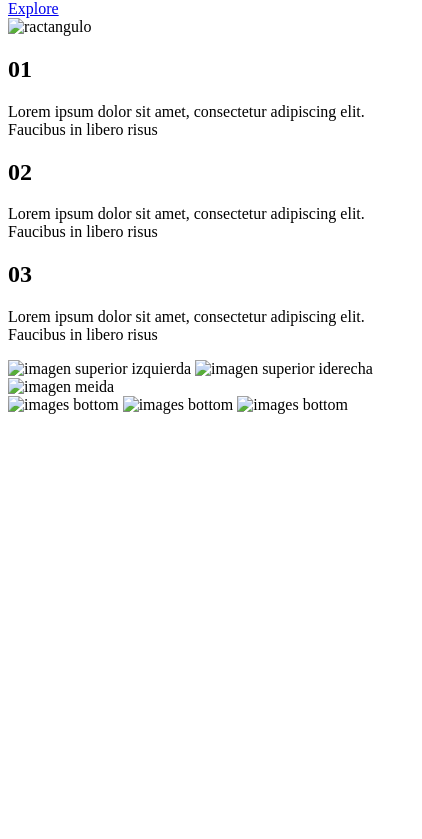
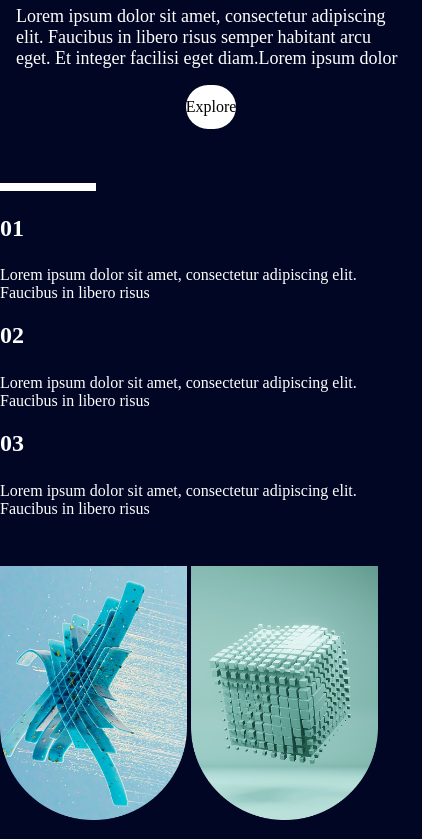
Before and after one commit to melokaso1/landing-pages, a plain HTML site: page pagina_22/index.html in a window 390 px wide. Shown: the part 191-1030 px from the top of the page, 422 px wide, since content can reach past the window. Before the commit the page ends 844 px from the top, so only its background shows below. Drawn offline with Linux system fonts and the light colour scheme.

Commit message:
feat: :sparkles: estilos y responsive, tambien imagenes

```diff
--- /dev/null
+++ b/pagina_22/css/style.css
@@ -0,0 +1,288 @@
+/* estilos globales */
+body {
+    background-color: #010625;
+    display: flex;
+    flex-direction: column;
+    color: #ffffff;
+    margin: 0;
+}
+
+/* sección texto principal */
+.text-primary {
+    display: flex;
+    flex-direction: column;
+    justify-content: center;
+    align-items: center;
+    position: absolute;
+    left: 104px;
+    top: 133px;
+    width: 512px;
+    height: 560px;
+    gap: 40px;
+}
+
+/* título principal */
+h1 {
+    margin: 0;
+    padding: 0;
+    font-size: 88px;
+}
+
+/* párrafo principal */
+.parrafo p {
+    width: 542px;
+    height: 96px;
+    font-size: 24px;
+    margin: 0 ;
+    position: absolute;
+    left: 0px;
+    top: 358px;
+}
+
+/* título secundario */
+.title-primary {
+    width: 405px;
+    height: 318px;
+    font-size: 88px;
+    position: absolute;
+    left: 0px;
+    top: 0px;
+}
+
+/* botón principal */
+.bottom a {
+    width: 190px;
+    height: 66px;
+    background: #ffffff;
+    border-radius: 36px;
+    padding:0px 16px;
+    border: none;
+    color: rgb(0, 0, 0);
+    font-size: 28px;
+    display: flex;
+    align-items: center;
+    justify-content: center;
+    position: absolute;
+    left:0px;
+    top: 494px;
+    gap: 10px;
+    text-decoration: none;
+}
+
+/* sección texto secundario */
+.text-second {
+    width: 456px;
+    height: 464px;
+    position: absolute;
+    left: 878px;
+    top: 597px;
+    gap: 40px;
+}
+
+/* rectángulo decorativo */
+.rectangulo {
+    width: 96px;
+    height: 8px;
+}
+
+/* títulos secundarios */
+h2 {
+    width: 38px;
+    height: 32px;
+    font-size: 32px;
+}
+
+/* frames de texto */
+.frame1, .frame2 , .frame3 {
+    width: 456px;
+    height: 122px;
+    position: absolute;
+    top: 48px;
+    font-size: 24px;
+}
+
+.frame2{
+    position: absolute;
+    top: 200px;
+}
+
+.frame3 {
+    position: absolute;
+    top: 352px;
+}
+
+/* imágenes superiores */
+.imagen-top {
+    width: 732px;
+    height: 500px;
+    position: absolute;
+    left: 646px;
+    top: 0px;
+}
+
+.top-left {
+    width: 348px;
+    height: 473px;
+}
+
+.top-rigth {
+    width: 384px;
+    height: 473px;
+    position: absolute;
+    left: 384px;
+}
+
+/* imagen media */
+.imagen-media {
+    width: 676px;
+    height: 304px;
+    position: absolute;
+    left: 64px;
+    top: 757px;
+}
+
+/* imágenes inferiores */
+.images-bottom {
+    display: flex;
+    flex-direction: row;
+    gap: 24px;
+    width: 1284px;
+    height: 260px;
+    position: absolute;
+    left: 64px;
+    top: 1133px;
+}
+
+.images-bottom1 {
+    width: 412px;
+    height: 260px;
+}
+
+.images-bottom2 {
+    width: 412px;
+    height: 260px;
+    position: absolute;
+    left: 436px;
+}
+
+.images-bottom3 {
+    width: 412px;
+    height: 260px;
+    position: absolute;
+    left: 872px;
+}
+
+/* media queries para responsividad */
+@media (max-width: 768px) {
+    body {
+        flex-direction: column;
+    }
+    .text-primary {
+        position: relative;
+        left: auto;
+        top: auto;
+        width: 100%;
+        height: auto;
+        gap: 16px;
+        padding: 1rem;
+    }
+    .parrafo p {
+        position: relative;
+        left: auto;
+        top: auto;
+        width: 100%;
+        height: auto;
+        font-size: 20px;
+    }
+    .title-primary {
+        position: relative;
+        left: auto;
+        top: auto;
+        width: 100%;
+        height: auto;
+        font-size: 48px;
+    }
+    .bottom a {
+        position: relative;
+        left: auto;
+        top: auto;
+        width: 100%;
+        height: auto;
+        font-size: 18px;
+        padding: 0.8rem 0;
+    }
+    .text-second {
+        position: relative;
+        left: auto;
+        top: auto;
+        width: 100%;
+        height: auto;
+        margin-top: 2rem;
+        gap: 16px;
+    }
+    .frame1, .frame2, .frame3 {
+        position: relative;
+        top: auto;
+        width: 100%;
+        height: auto;
+        font-size: 18px;
+    }
+    .imagen-top {
+        position: relative;
+        left: auto;
+        top: auto;
+        width: 100%;
+        height: auto;
+        margin-top: 2rem;
+    }
+    .top-left, .top-rigth {
+        position: relative;
+        left: auto;
+        width: 48%;
+        height: auto;
+        margin-bottom: 1rem;
+    }
+    .imagen-media {
+        position: relative;
+        left: auto;
+        top: auto;
+        width: 100%;
+        height: auto;
+        margin-top: 2rem;
+    }
+    .images-bottom {
+        position: relative;
+        left: auto;
+        top: auto;
+        width: 100%;
+        height: auto;
+        gap: 16px;
+        flex-wrap: wrap;
+        margin-top: 2rem;
+    }
+    .images-bottom1, .images-bottom2, .images-bottom3 {
+        position: relative;
+        left: auto;
+        width: 48%;
+        height: auto;
+        margin-bottom: 1rem;
+    }
+}
+
+@media (max-width: 480px) {
+    h1 {
+        font-size: 48px;
+    }
+    .parrafo p {
+        font-size: 18px;
+    }
+    .bottom a {
+        font-size: 16px;
+    }
+    h2 {
+        font-size: 24px;
+    }
+    .frame1, .frame2, .frame3 {
+        font-size: 16px;
+    }
+}
--- a/pagina-22/index.html
+++ b/pagina_22/index.html
@@ -4,7 +4,7 @@
     <meta charset="UTF-8">
     <meta name="viewport" content="width=device-width, initial-scale=1.0">
     <title>pagina 22</title>
-    <link rel="stylesheet" href="styles.css">
+    <link rel="stylesheet" href="css/style.css">
 </head>
 <body>
     <section class="text-primary">
```
Also changed, not shown: pagina_22/pagina-22-img/Rectangle 33.png (added), pagina_22/pagina-22-img/Rectangle-top-left.png (added), pagina_22/pagina-22-img/Rectangle-top-rigth.png (added), pagina_22/pagina-22-img/image-bottom-1.png (added), pagina_22/pagina-22-img/image-bottom-2.png (added), pagina_22/pagina-22-img/image-bottom-3.png (added), pagina_22/pagina-22-img/image-meida.png (added).
